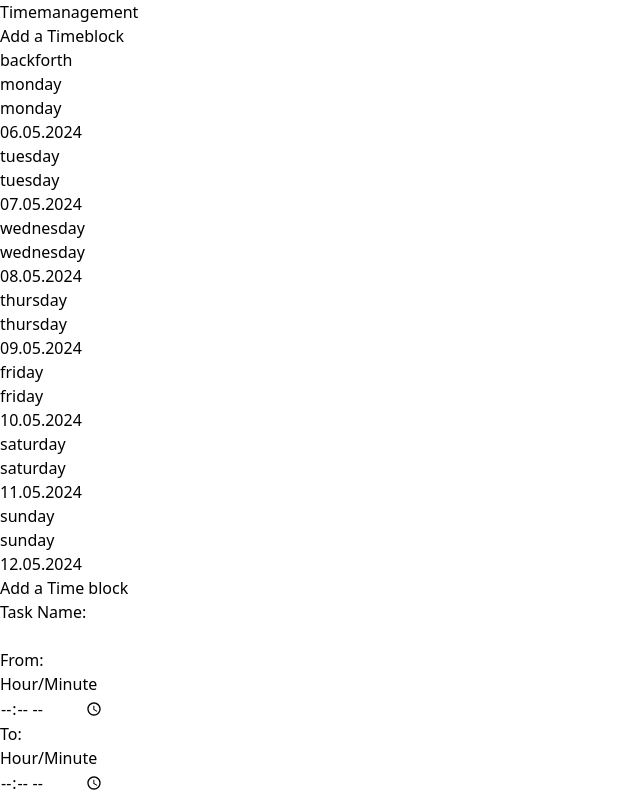
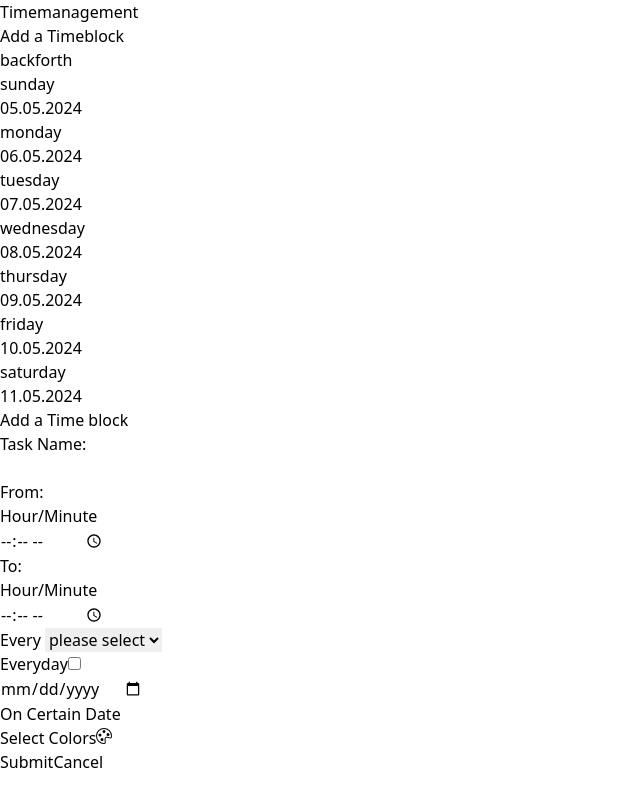
Before and after one commit to ErayC4/StudyPlaner, a React (Vite) app: page / in a window 1280 px wide. Both pictures are taken after a click on the button "Add a Timeblock". Shown: the top 800 px of the page, without its empty margins (0-640 px from the left). Built offline with nearby package versions, Linux system fonts and the light colour scheme.

Commit message:
you can now select eveeryday and it works

```diff
--- a/src/AddTimeBlock.jsx
+++ b/src/AddTimeBlock.jsx
@@ -11,7 +11,13 @@ function AddTimeBlock() {
   const [endingTime, setEndingTime] = useState("");
   const [timeBlocks, setTimeBlocks] = useState([]);
   const [selectedDay, setSelectedDay] = useState("");
-  const [datum, setDatum] = useState(new Date()); // Aktuelles Datum als Standardwert
+  const [datum, setDatum] = useState(new Date());
+  const [dailyRepeat, setDailyRepeat] = useState(false);
+
+  //const [repetitionValue, setRepetitionValue] = useState("0");
+  const handleCheckboxChange = () => {
+    setDailyRepeat(!dailyRepeat);
+  };
 
   const handleStartTimeChange = (event) => {
     setStartingTime(event.target.value);
@@ -46,15 +52,16 @@ function AddTimeBlock() {
       endingTime: endingTime.toString(),
       startingDate: formatDate(datum), // Formatieren des Datums
       repetitionDay: wochentage[dayOfWeek - 1],
-      weeklyRepetionValue: 2,
-      weekyRepeat: true,
-      dailyRepeat: false,
-      activeOnCertainDay: false,
+      //weeklyRepetitionValue: repetitionValue,
+      //weekyRepeat: true,
+      dailyRepeat: dailyRepeat,
+      activeOnCertainDay: "09.06.2024",
     };
     setTimeBlocks([...timeBlocks, newTimeBlock]);
     setStartingTime("");
     setEndingTime("");
     setSelectedDay("");
+    setRepetitionValue("0");
     setDatum(new Date());
   };
 
@@ -149,16 +156,10 @@ function AddTimeBlock() {
               </div>
             </div>
             <p className="text-red-500"></p>
-            <label>Everyday</label>
-            <input
-              type="checkbox"
-              id="exampleCheckbox"
-              name="exampleCheckbox"
-              value="1"
-            />
 
+            <div className="flex">
               <div>
-              <label className="pr-2">Active on </label>
+                <label className="pr-2">Every </label>
                 <select
                   id="wochentag"
                   name="wochentag"
@@ -176,23 +177,41 @@ function AddTimeBlock() {
                   <option value="sunday">Sunday</option>
                 </select>
               </div>
+              {/*
+            <div>
+              <select
+                id="repetition"
+                value={repetitionValue}
+                onChange={(e) => setRepetitionValue(e.target.value)}
+              >
+                <option value="0">Every Week</option>
+                <option value="1">Every 2 Weeks</option>
+                <option value="2">Every 3 Weeks</option>
+                <option value="3">Every 4 Weeks</option>
+                <option value="4">Every 5 Weeks</option>
 
-            <p className="pt-8">Or</p>
-            <div className="flex">
+              </select>
+            </div>
+            */}
+            </div>
+
+            <div className="mt-4">
+            <label>Everyday</label>
+            <input
+              type="checkbox"
+              id="exampleCheckbox"
+              name="exampleCheckbox"
+              checked={dailyRepeat}
+              onChange={handleCheckboxChange}
+            />
+            </div>
+
+
+            <div className="flex mt-4">
               <input type="date" name="" id="" />
-
               <p>On Certain Date</p>
             </div>
-            <p className="text-red-500 mt-8">
-              This time is already occupied by HelloWorld (11:15-14:20)!
-            </p>
 
-            <button className="bg-blue-500 text-white py-1 px-7 rounded-full mt-2">
-              Edit HelloWorld
-            </button>
-            <button className="bg-blue-500 text-white py-1 px-7 rounded-full ml-4">
-              Show Timeplan
-            </button>
 
             <div className="flex mt-8">
               <label>Select Colors</label>
--- a/src/Calender.jsx
+++ b/src/Calender.jsx
@@ -42,23 +42,15 @@ function Calender({ blocks }) {
   var wochentagIndex = heute.getDay();
   // Wochentage im kalender
   var wochentage = [
+    "sunday",
     "monday",
     "tuesday",
     "wednesday",
     "thursday",
     "friday",
     "saturday",
-    "sunday",
   ];
   //wochentage zum vergleichen? hab noch nix besseres gefunden
-  var wochentage1 = [
-    "sunday",
-    "tuesday",
-    "wednesday",
-    "thursday",
-    "friday",
-    "saturday",
-  ];
 
   const stundenArray = Array.from({ length: 48 }, (_, index) => index);
 
@@ -78,7 +70,7 @@ function Calender({ blocks }) {
     const targetDate = new Date(
       datum.getFullYear(),
       datum.getMonth(),
-      datum.getDate() + (dayIndex + 1) - datum.getDay()
+      datum.getDate() + (dayIndex) - datum.getDay()
     );
 
     // Manuelle Formatierung des Datums
@@ -88,6 +80,14 @@ function Calender({ blocks }) {
 
     return `${day}.${month}.${year}`;
   };
+
+  const getToday = () => {
+    const today = new Date()
+    const day = String(today.getDate()).padStart(2,"0");
+    const month = String(today.getMonth() + 1).padStart(2, "0")
+    const year = today.getFullYear();
+    return `${day}.${month}.${year}`;
+  }
 
   function getBiggerDate(date1, date2) {
     const date1Array = date1.split(".");
@@ -123,8 +123,10 @@ function Calender({ blocks }) {
   }
 
 
+
   return (
     <div>
+
       <button
         className="bg-yellow-400 py-2 px-8 rounded-full"
         onClick={handleBack}
@@ -137,12 +139,10 @@ function Calender({ blocks }) {
       >
         forth
       </button>
-
       <div className="grid grid-cols-7"></div>
       <div className="grid grid-cols-7">
         {wochentage.map((day, dayIndex) => (
           <div key={dayIndex}>
-            {day}
             <div
               className="border-b border-r p-2 text-xl border-gray-600"
               key={dayIndex}
@@ -153,16 +153,12 @@ function Calender({ blocks }) {
             <div className="absolute z-10">
               {blocks.map((timeBlock, index) => (
                 <div key={index}>
-                  <p>{wochentage[wochentagIndex - 1]}</p>
-                  {getBiggerDate(
-                    timeBlock.startingDate,
-                    dateInCalender(dayIndex)
-                  )}
+
 
                   {getBiggerDate(
                     dateInCalender(dayIndex),
                     timeBlock.startingDate
-                  ) && day == timeBlock.repetitionDay ? (
+                  ) && (day == timeBlock.repetitionDay || timeBlock.dailyRepeat) ? (
                     <div
                       style={{
                         backgroundColor: "#ff9900",
@@ -197,11 +193,12 @@ function Calender({ blocks }) {
                       : "bg-gray-300 border-b border-gray-600"
                   }`}
                   style={
-                    day === wochentage1[wochentagIndex]
+                    dateInCalender(dayIndex) === getToday()
                       ? { filter: "brightness(80%)" }
                       : {}
                   }
-                ></div>
+                >
+                </div>
               ))}
             </div>
           </div>
```
Lines whose indentation alone changed are shown as unchanged.
